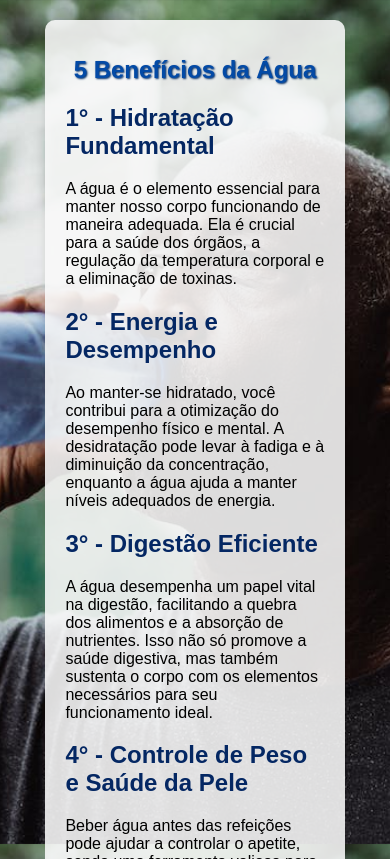
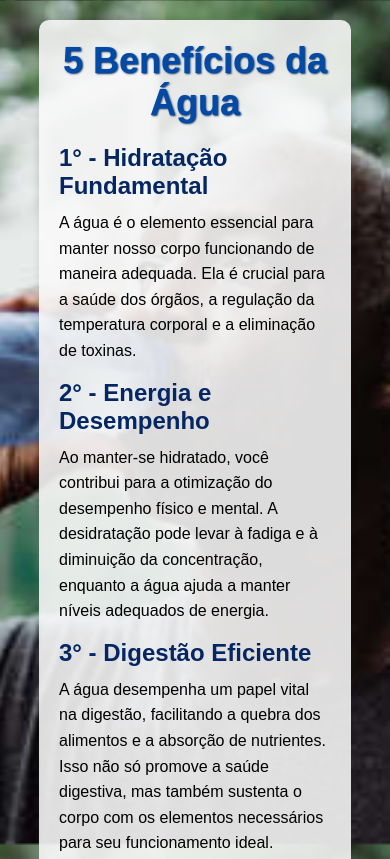
Before and after one commit to DevDecfalter/Projetos, a plain HTML site: page beneficios-da-agua/index.html in a window 390 px wide. Shown: the top 859 px of the page. Drawn offline with Linux system fonts and the light colour scheme.

Commit message:
Update style.css

```diff
--- a/beneficios-da-agua/style.css
+++ b/beneficios-da-agua/style.css
@@ -1,40 +1,41 @@
-@charset "UTF-8";
 
-
-@media only screen and (max-width: 500px) {
-    body {
-        background-image: url(src/img/bg-responsivo.jpg);
-        background-size: cover;
-        background-attachment: fixed;
-        font-size: 18px;
-    }
-
-    h1, h2 {
-        font-size: 24px;
-    }
-
-    p {
-        font-size: 16px;
-    }
-
+* {
+    margin: 0;
+    padding: 0;
+    box-sizing: border-box;
 }
 
 
-
-* {
+body {
     font-family: Arial, Helvetica, sans-serif;
-    padding: 0;
-    margin: 10;
-    box-sizing: border-box;
-}
-
-body {
     background-image: url(src/img/bg.jpg);
     background-attachment: fixed;
     background-size: cover;
-    font-size: 100%;
+    font-size: 16px;
+}
 
+
+h1 {
+    color: #034AA6;
+    text-align: center;
+    text-shadow: 1px 1px 2px #002d68;
+    font-size: 36px;
+    margin-bottom: 20px;
 }
+
+
+h2, h3 {
+    color: #042763;
+    font-size: 24px;
+    margin-bottom: 10px;
+}
+
+
+p {
+    margin-bottom: 15px;
+    line-height: 1.6;
+}
+
 
 main {
     background-color: rgba(250, 250, 250, 0.877);
@@ -46,19 +47,10 @@ main {
     padding: 20px;
 }
 
-h1 {
-    color: #034AA6;
-    text-align: center;
-    text-shadow: 1px 1px 2px #002d68;
+@media only screen and (max-width: 500px) {
+    body {
+        background-image: url(src/img/bg-responsivo.jpg);
+        background-size: cover;
+        background-attachment: fixed;
+    }
 }
-
-h2, h3 {
-    color: #042763;
-}
-
-p {
-    margin: 8px 0;
-}
-
-
-/* Paleta de cor - #002D8A / #034AA6 / #18A2D9 / #27CDF2 / #0D0D0D */
```
